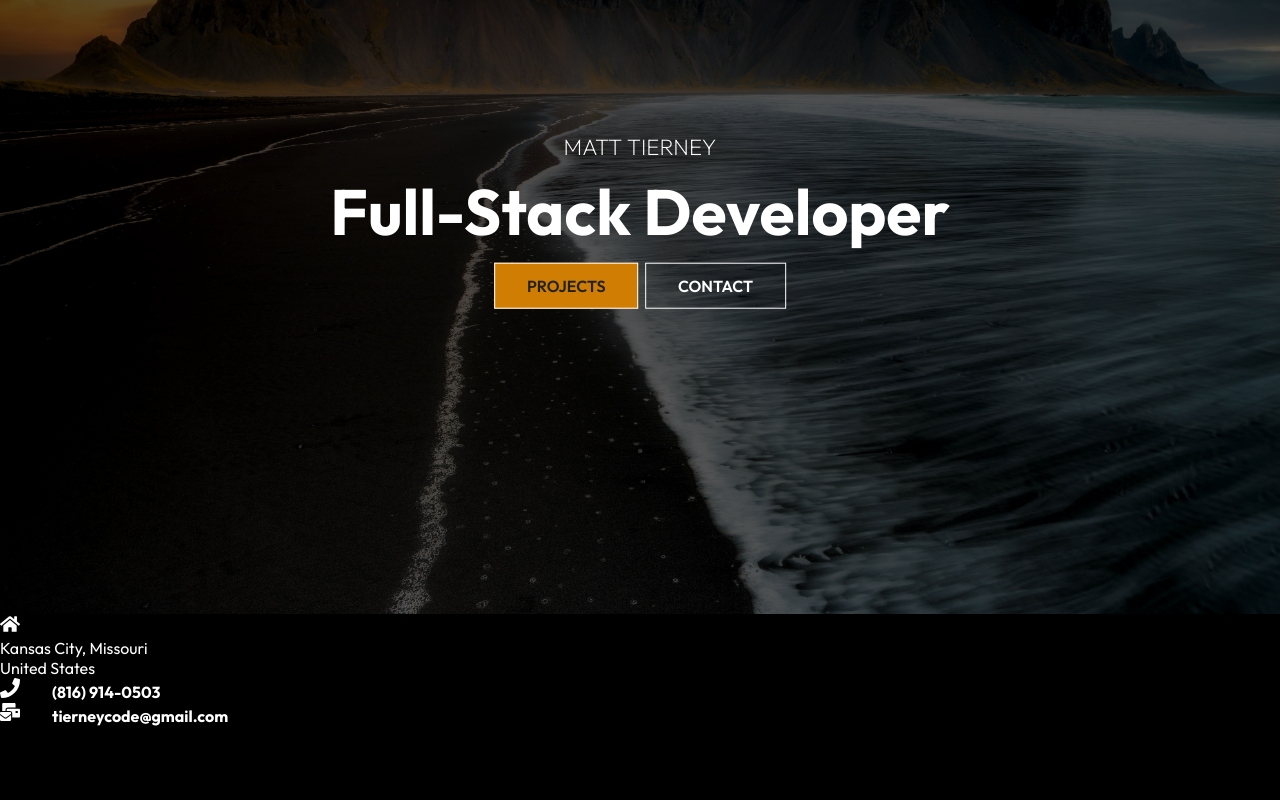
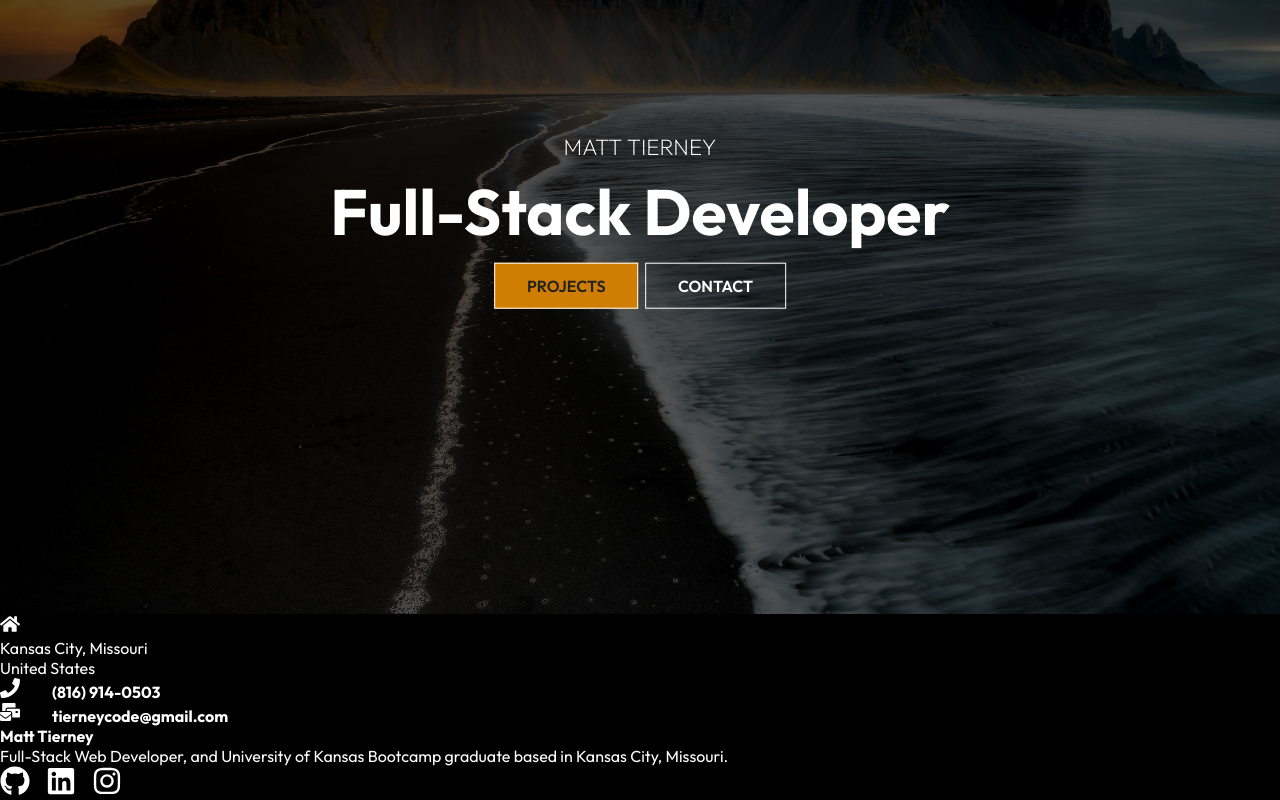
Before and after one commit to Tierney7/port-tierney, a React (Create React App) app: page / in a window 1280 px wide. Shown: the part 186-986 px from the top of the page. Before the commit the page ends 912 px from the top, so only its background shows below. Built offline with nearby package versions, Linux system fonts and the light colour scheme.

Commit message:
right icon js

```diff
--- a/src/components/Footer.js
+++ b/src/components/Footer.js
@@ -1,6 +1,6 @@
 import "./FooterStyles.css"
 import React from 'react'
-import { FaHome, FaPhone, FaMailBulk } from "react-icons/fa";
+import { FaHome, FaPhone, FaMailBulk, FaGithub, FaLinkedin, FaInstagram, } from "react-icons/fa";
 
 
 const footer = () => {
@@ -24,7 +24,15 @@ const footer = () => {
         </div>
         </div>
 
-        <div className="right"></div>
+        <div className="right">
+            <h4>Matt Tierney</h4>
+            <p>Full-Stack Web Developer, and University of Kansas Bootcamp graduate based in Kansas City, Missouri.</p>
+            <div className="social">
+            <FaGithub size={30} style={{ color: "#fff", marginRight: "1rem" }}/>
+            <FaLinkedin size={30} style={{ color: "#fff", marginRight: "1rem" }}/>
+            <FaInstagram size={30} style={{ color: "#fff", marginRight: "1rem" }}/>
+            </div>
+        </div>
       </div>
     </div>
   )
```
